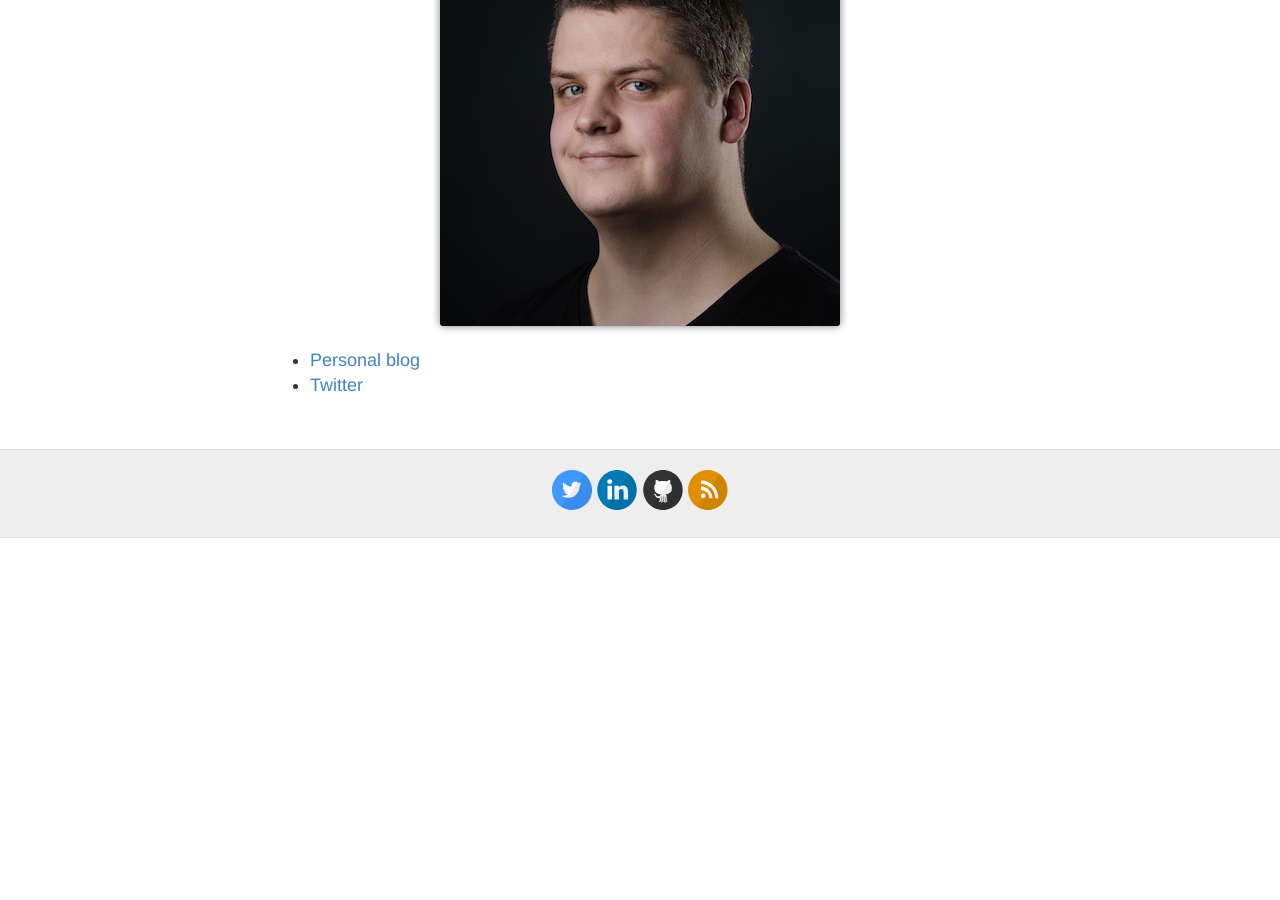
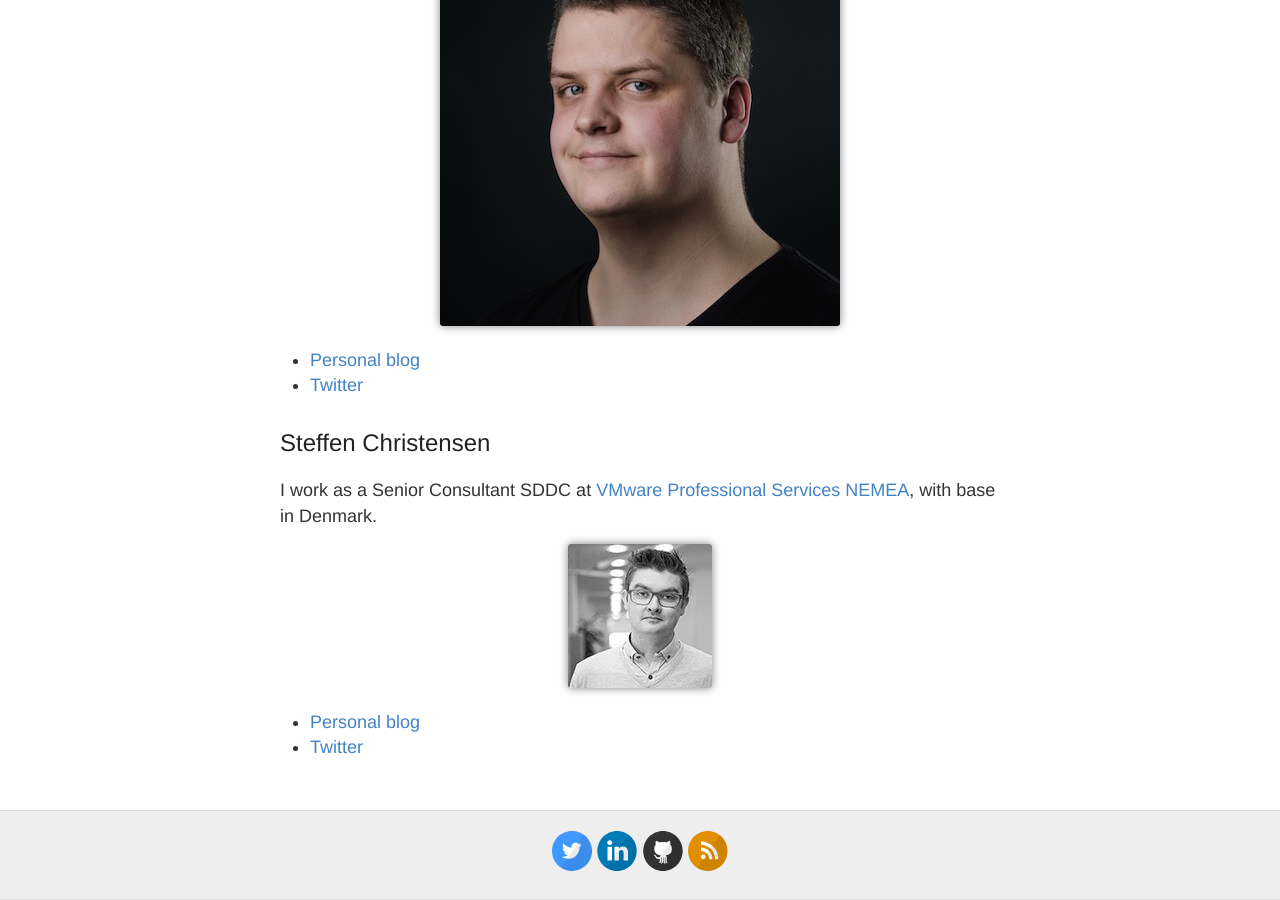
Before and after one commit to vmaugdk/vmaugdk.github.io, a Jekyll site: the page built from leaders/index.md, in a window 1280 px wide and 900 px high, scrolled down 1059 px. Built offline with Jekyll 4.4.1, drawn with Linux system fonts in a browser that asks for light colours; before the commit the page ends 1597 px from its top, so only the background shows below that.

Commit message:
Steffen added to Leaders

```diff
--- a/_config.yml
+++ b/_config.yml
@@ -8,7 +8,7 @@ name: VMware Automation User Group Denmark
 description: User group for danish VMware Automation people
 
 # Author infomation
-author: Mads Fog Albrechtslund & Heino Skov
+author: Mads Fog Albrechtslund, Heino Skov & Steffen Christensen
 
 #
 # Flags below are optional
--- a/_data/authors.yml
+++ b/_data/authors.yml
@@ -8,3 +8,8 @@ hsk:
     name: Heino Skov
     web: http://www.heinoskov.dk
     twitter: https://twitter.com/heinoskov
+
+sc:
+    name: Steffen Christensne
+    web: http://vfellow.org
+    twitter: https://twitter.com/virtualFellow
--- a/leaders/index.md
+++ b/leaders/index.md
@@ -19,3 +19,11 @@ I work as a Cloud Architect, with the focus on virtualization and automation usi
 
 * [Personal blog]({{ site.data.authors.mfa.web }}){:target="_blank"}
 * [Twitter]({{ site.data.authors.mfa.twitter }}){:target="_blank"}
+
+## Steffen Christensen
+I work as a Senior Consultant SDDC at [VMware Professional Services NEMEA](http://www.vmware.com/professional-services.html){:target="_blank"}, with base in Denmark.
+
+{% include image.html img="/assets/leaders/steffen.jpg" alt-title="Steffen.jpg" %}
+
+* [Personal blog]({{ site.data.authors.sc.web }}){:target="_blank"}
+* [Twitter]({{ site.data.authors.sc.twitter }}){:target="_blank"}
```
Also changed, not shown: assets/leaders/steffen.jpg (added).
